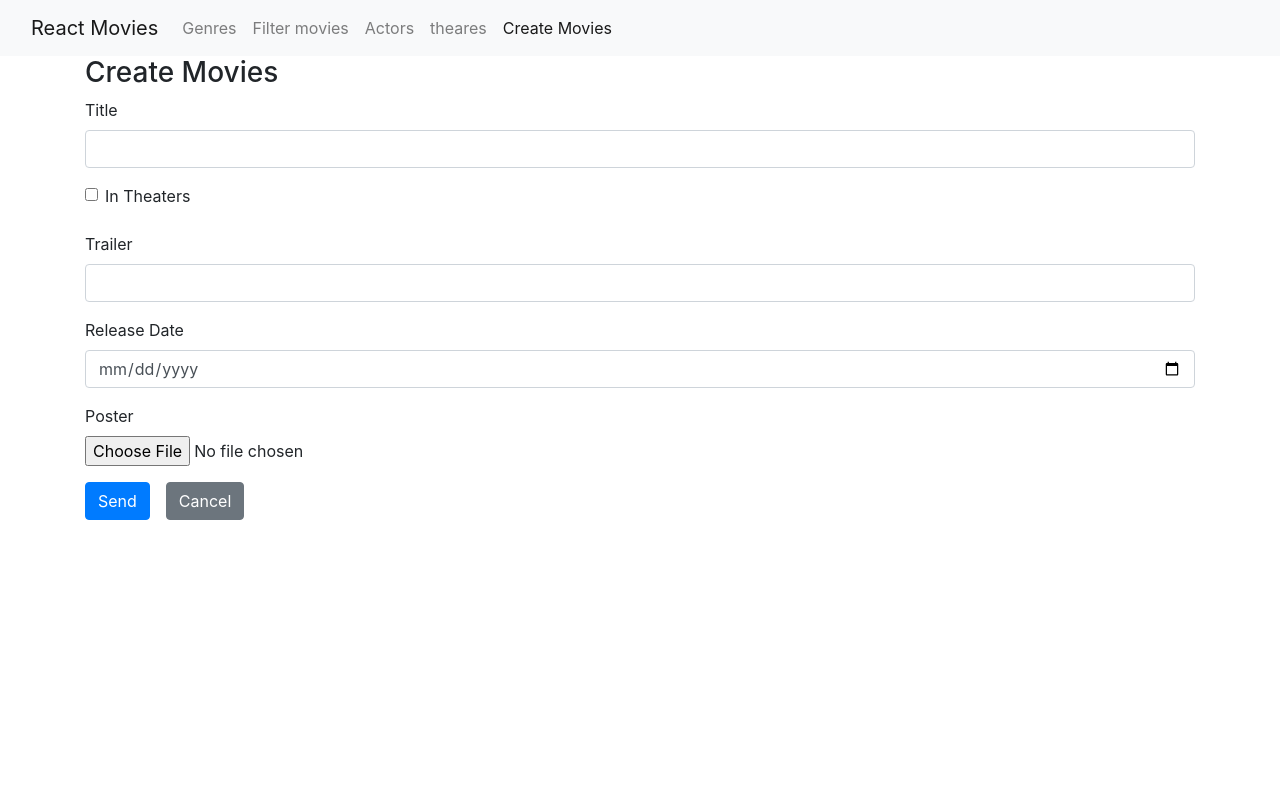
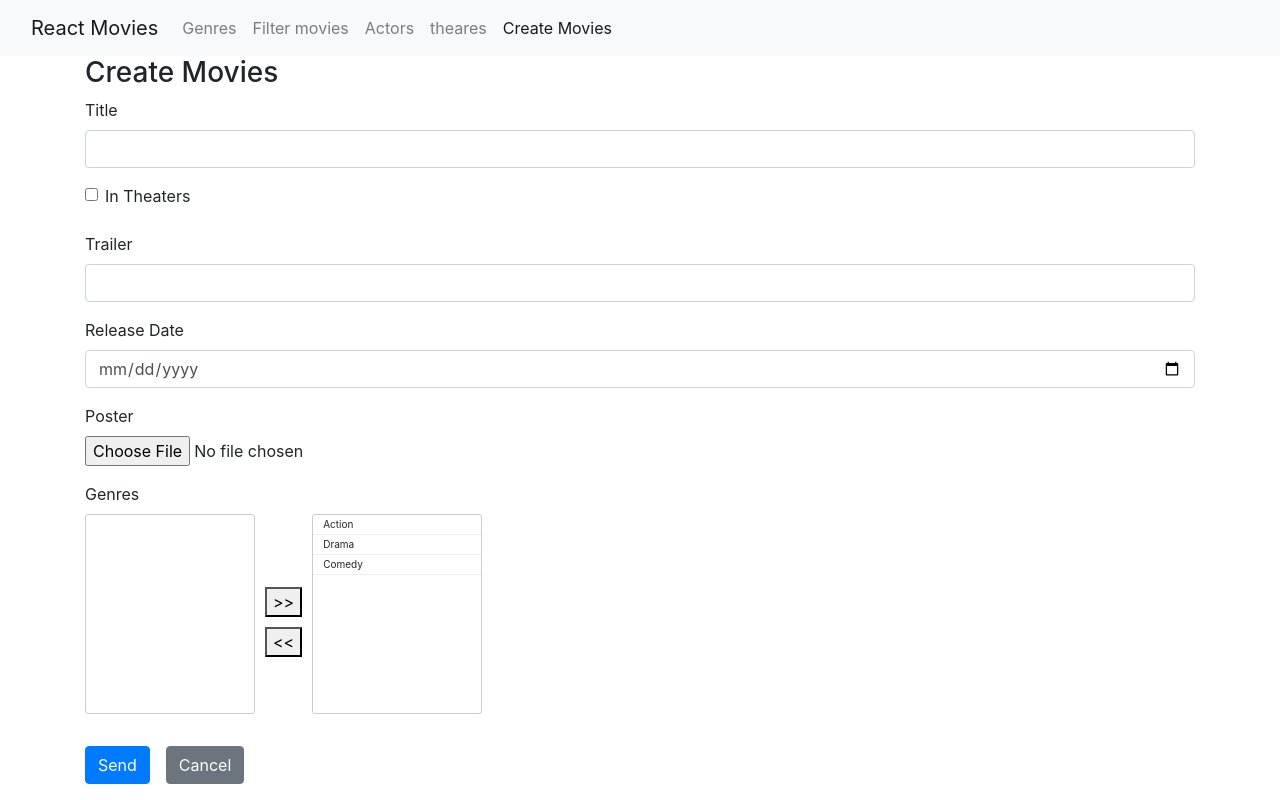
Before and after one commit to kibel00/react-movies, a React (Create React App) app: page /movies/create in a window 1280 px wide. Built offline with nearby package versions, Linux system fonts and the light colour scheme.

Commit message:
Genres selector

```diff
--- a/src/movies/MovieForm.tsx
+++ b/src/movies/MovieForm.tsx
@@ -7,12 +7,30 @@ import FormGroupDate from "../utils/FormGroupDate";
 import FormGroupImage from "../utils/FormGroupImage";
 import Button from "../utils/Button";
 import { Link } from "react-router-dom";
+import MultipleSelector, { multipleSelectorModel } from "../utils/MultipleSelector";
+import { genresDTO } from "../genres/Genres.Model";
+import { useState } from "react";
 
 function MovieForm(props: movieFormProps) {
+    const [selectedGenres, setSelectedGenres] = useState(mapGenres(props.selectedGenres));
+    const [noSelectedGenres, setnoSelectedGenres] = useState(mapGenres(props.noSelectedGenres));
+
+    function mapGenres(genreArray: { id: number, name: string }[]): multipleSelectorModel[] {
+        return genreArray.map(value => {
+            return { key: value.id, value: value.name }
+        })
+    }
+
     return (
-        <Formik initialValues={props.model} onSubmit={props.onSubmit} validationSchema={Yup.object({
-            title: Yup.string().required('This field is requried').firstCapLetter(),
-        })}>
+        <Formik initialValues={props.model}
+            onSubmit={(value, action) => {
+
+                value.genresId = selectedGenres.map(value => value.key);
+                props.onSubmit(value, action);
+            }}
+            validationSchema={Yup.object({
+                title: Yup.string().required('This field is requried').firstCapLetter(),
+            })}>
 
 
             {(formikProps) => (
@@ -22,6 +40,14 @@ function MovieForm(props: movieFormProps) {
                     <FormGroupText label="Trailer" field="trailer" />
                     <FormGroupDate label="Release Date" field="releaseDate" />
                     <FormGroupImage label="Poster" field="poster" imageUrl={props.model.posterUrl} />
+
+                    <div className="form-group">
+                        <label>Genres</label>
+                        <MultipleSelector selecteds={selectedGenres} noSeletect={noSelectedGenres} onChange={(seletect, noSeletect) => {
+                            setSelectedGenres(seletect);
+                            setnoSelectedGenres(noSeletect);
+                        }} />
+                    </div>
                     <Button disabled={formikProps.isSubmitting} type="submit">Send</Button>
                     <Link className="btn btn-secondary" to="/">Cancel</Link>
                 </Form>
@@ -34,6 +60,8 @@ function MovieForm(props: movieFormProps) {
 interface movieFormProps {
     model: movieCreateDTO;
     onSubmit(values: movieCreateDTO, action: FormikHelpers<movieCreateDTO>): void;
+    selectedGenres: genresDTO[];
+    noSelectedGenres: genresDTO[];
 }
 
 
--- a/src/movies/MoviesCreate.tsx
+++ b/src/movies/MoviesCreate.tsx
@@ -1,10 +1,13 @@
+import { genresDTO } from "../genres/Genres.Model";
+
 import MovieForm from "./MovieForm";
 
 export default function MoviesCreate() {
+    const genres: genresDTO[] = [{ id: 1, name: 'Action' }, { id: 2, name: 'Drama' }, { id: 3, name: 'Comedy' }]
     return (
         <>
             <h3>Create Movies</h3>
-            <MovieForm model={{ title: '', movieInTheaters: false, trailer: '' }} onSubmit={values => console.log(values)} />
+            <MovieForm selectedGenres={genres} noSelectedGenres={[]} model={{ title: '', movieInTheaters: false, trailer: '' }} onSubmit={values => console.log(values)} />
         </>
     )
 }
--- a/src/movies/MoviesEdit.tsx
+++ b/src/movies/MoviesEdit.tsx
@@ -1,10 +1,14 @@
+import { genresDTO } from "../genres/Genres.Model";
 import MovieForm from "./MovieForm";
 
 export default function MoviesEdit() {
+    const SeletedGenres: genresDTO[] = [{ id: 1, name: 'Action' }, { id: 3, name: 'Comedy' }]
+    const noSeletedGenres: genresDTO[] = [{ id: 2, name: 'Drama' }]
+
     return (
         <>
             <h3>Edit Movies</h3>
-            <MovieForm model={{ title: 'Spider-man', movieInTheaters: true, trailer: 'url', releaseDate: new Date('2019-01-01T00:00:00') }} onSubmit={values => console.log(values)} />
+            <MovieForm selectedGenres={SeletedGenres} noSelectedGenres={noSeletedGenres} model={{ title: 'Spider-man', movieInTheaters: true, trailer: 'url', releaseDate: new Date('2019-01-01T00:00:00') }} onSubmit={values => console.log(values)} />
         </>
     )
 }
--- a/src/movies/movies.model.d.ts
+++ b/src/movies/movies.model.d.ts
@@ -14,6 +14,7 @@ export interface movieCreateDTO {
     releaseDate?: Date;
     poster?: string;
     posterUrl?: string;
+    genresId?: number[];
 }
 
 export interface landingPageDTO {
--- /dev/null
+++ b/src/utils/MultipleSelector.css
@@ -0,0 +1,38 @@
+.selector-multiple {
+    display: flex;
+}
+
+.selector-multiple ul {
+    height: 200px;
+    overflow-y: auto;
+    list-style-type: none;
+    width: 170px;
+    padding: 0;
+    border-radius: 3px;
+    border: 1px solid #ccc;
+}
+
+.selector-multiple ul li {
+    cursor: pointer;
+    border-bottom: 1px solid #eee;
+    padding: 2px 10px;
+    font-size: 10px;
+}
+
+
+.selector-multiple ul li:hover {
+    background-color: #08c;
+}
+
+
+.multiple-selector-buttons {
+    display: flex;
+    flex-direction: column;
+    justify-content: center;
+    padding: 5px;
+}
+
+
+.multiple-selector-buttons button {
+    margin: 5px;
+}
--- /dev/null
+++ b/src/utils/MultipleSelector.tsx
@@ -0,0 +1,59 @@
+import './MultipleSelector.css'
+
+export default function MultipleSelector(props: multipleSelectorProps) {
+
+    function seletectOption(item: multipleSelectorModel) {
+        const selected = [...props.selecteds, item];
+        const noSelected = props.noSeletect.filter(value => value !== item);
+        props.onChange(selected, noSelected);
+    }
+
+    function deSelectOption(item: multipleSelectorModel) {
+        const selected = props.selecteds.filter(value => value !== item);
+        const noSeletect = [...props.noSeletect, item];
+        props.onChange(selected, noSeletect);
+    }
+
+
+    function SeletectAll() {
+        const selected = [...props.selecteds, ...props.noSeletect];
+        const noSelected: multipleSelectorModel[] = [];
+        props.onChange(selected, noSelected);
+    }
+
+    function deSeletectAll() {
+        const noSelected = [...props.selecteds, ...props.noSeletect];
+        const selected: multipleSelectorModel[] = [];
+        props.onChange(selected, noSelected);
+    }
+
+    return (
+        <div className="selector-multiple">
+            <ul>
+                {props.noSeletect.map(item =>
+                    <li key={item.key} onClick={() => seletectOption(item)}>{item.value}</li>
+                )}
+            </ul>
+            <div className="multiple-selector-buttons">
+                <button type="button" onClick={SeletectAll}>{'>>'}</button>
+                <button type="button" onClick={() => deSeletectAll()}>{'<<'}</button>
+            </div>
+            <ul>
+                {props.selecteds.map(item => <li key={item.key} onClick={() => deSelectOption(item)}>{item.value}</li>)}
+            </ul>
+        </div>
+    )
+}
+
+
+interface multipleSelectorProps {
+    selecteds: multipleSelectorModel[];
+    noSeletect: multipleSelectorModel[];
+    onChange(selecteds: multipleSelectorModel[], noSeletect: multipleSelectorModel[]): void
+}
+
+
+export interface multipleSelectorModel {
+    key: number;
+    value: string;
+}
```
Also changed, not shown: src/actors/ActorsEdit.tsx (+10 -4 lines).
